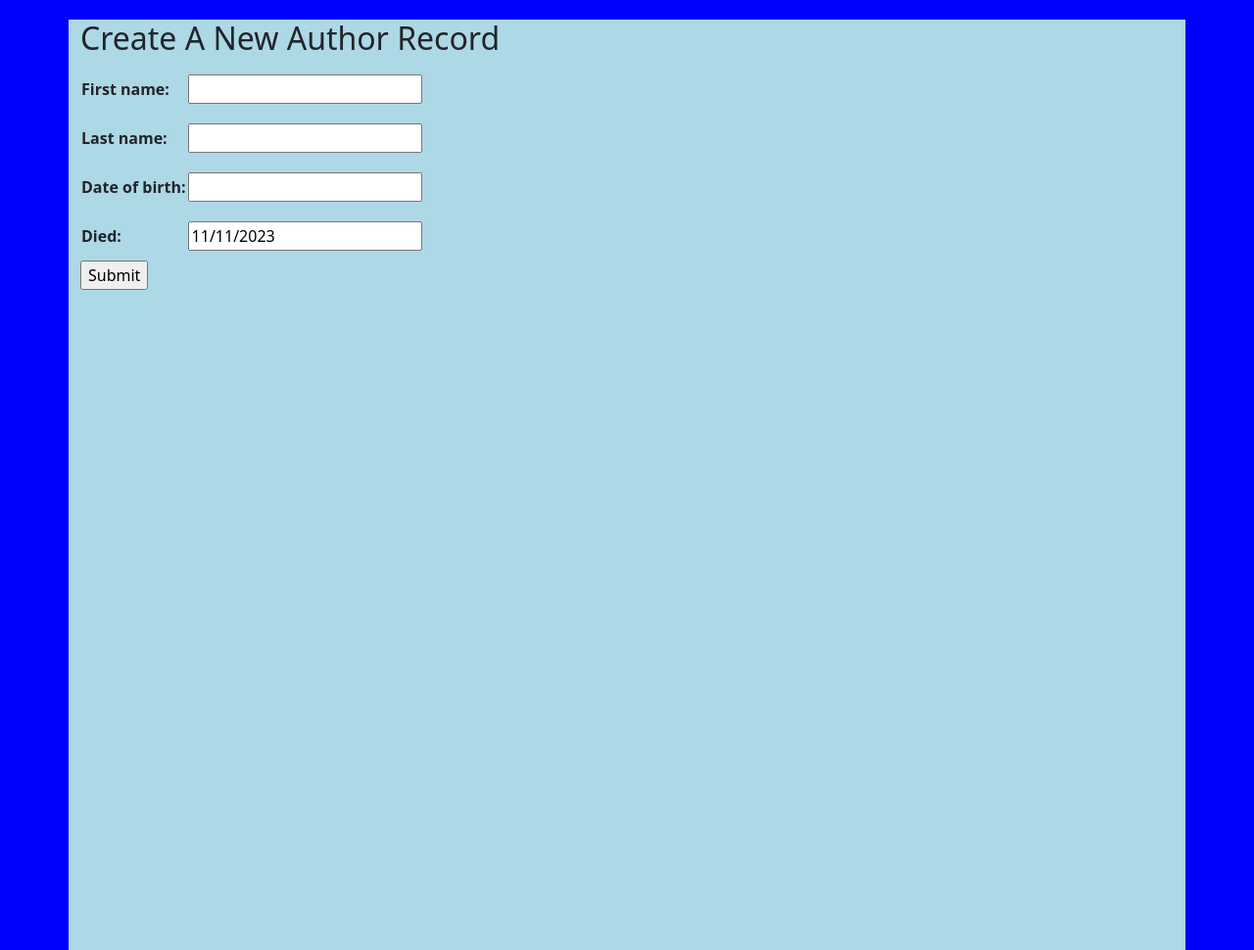
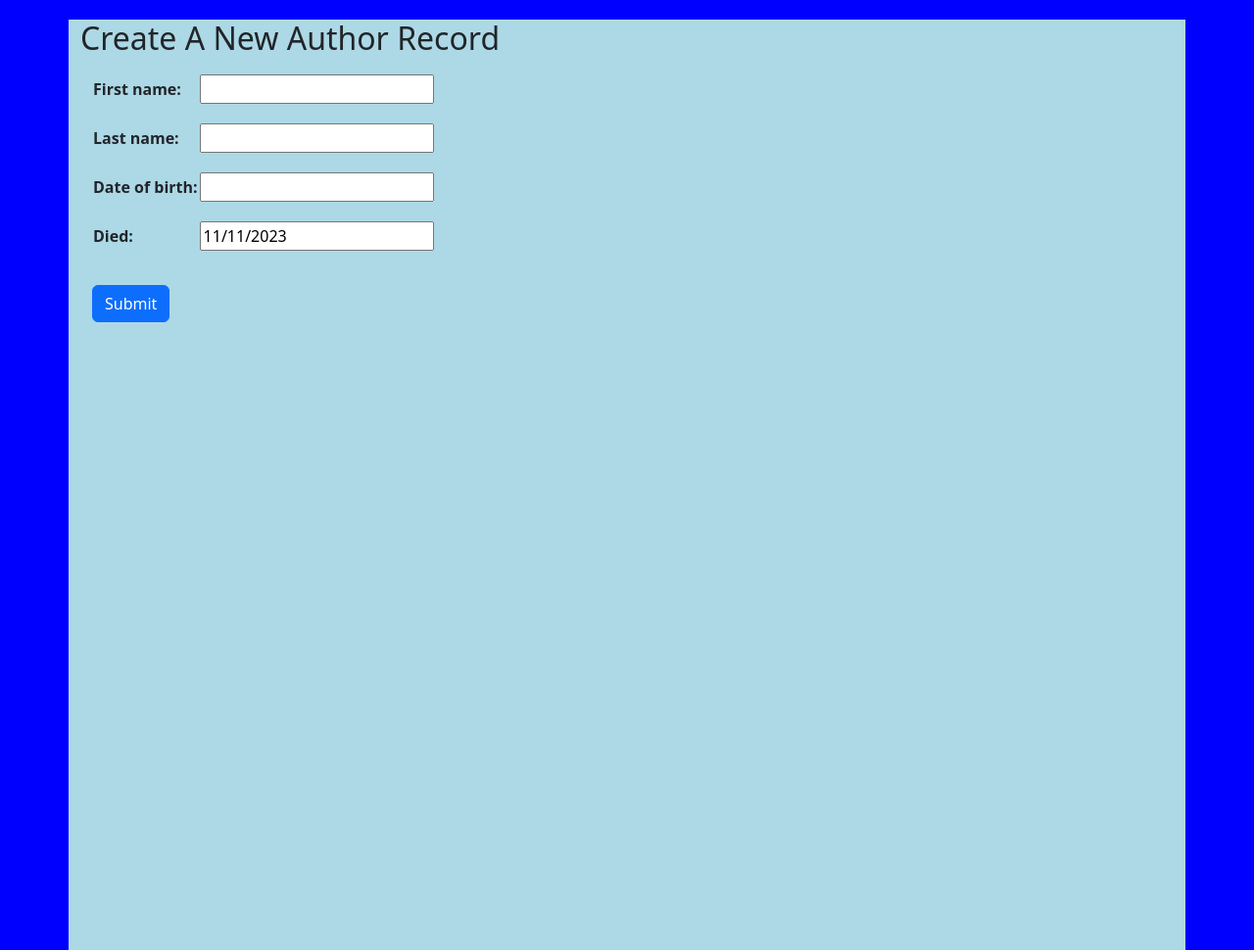
Before and after one commit to ahorner54/csci313-assignment-4-Andrew-Horner, a Django app: page /catalog/author/create/ in a window 1280 px wide. Shown: the part 56-1026 px from the top of the page at 98% size. Run offline with Django 5.2, Linux system fonts and the light colour scheme; a user stored in the database is signed in.

Commit message:
Slight changes to previous spacing

```diff
--- a/locallibrary/catalog/static/css/styles.css
+++ b/locallibrary/catalog/static/css/styles.css
@@ -58,3 +58,7 @@ th {
 #bookForm>input {
   margin-top: 25px;
 }
+
+#authorForm>input {
+  margin-top: 25px;
+}
--- a/locallibrary/catalog/templates/catalog/author_form.html
+++ b/locallibrary/catalog/templates/catalog/author_form.html
@@ -7,11 +7,13 @@
 
 {% block content %}
 <h2 id="authorForm">Create A New Author Record</h2>
-<form action="" method="post">
+<div class="container-fluid">
+<form action="" method="post" id="authorForm">
   {% csrf_token %}
   <table>
     {{ form.as_table }}
   </table>
-  <input type="submit" value="Submit" />
+  <input type="submit" value="Submit" class="btn btn-primary" />
 </form>
+</div>
 {% endblock %}
--- a/locallibrary/catalog/templates/catalog/book_form.html
+++ b/locallibrary/catalog/templates/catalog/book_form.html
@@ -6,6 +6,7 @@
 {% endblock style %}
 
 {% block content %}
+<h2 id="bookForm">Create A New Book Record</h2>
   <div class="container-fluid">
   <form action="" method="post" id="bookForm">
     {% csrf_token %}
```
Also changed, not shown: locallibrary/db.sqlite3.
